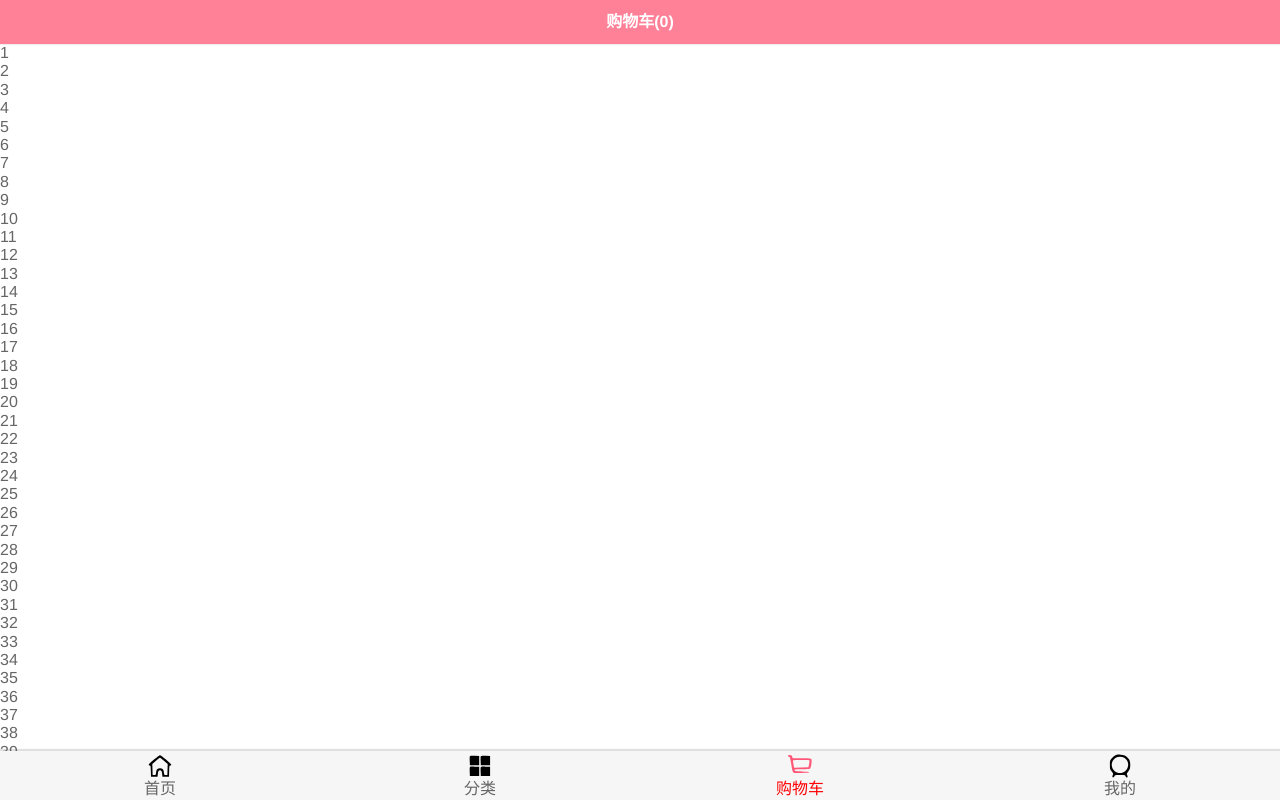
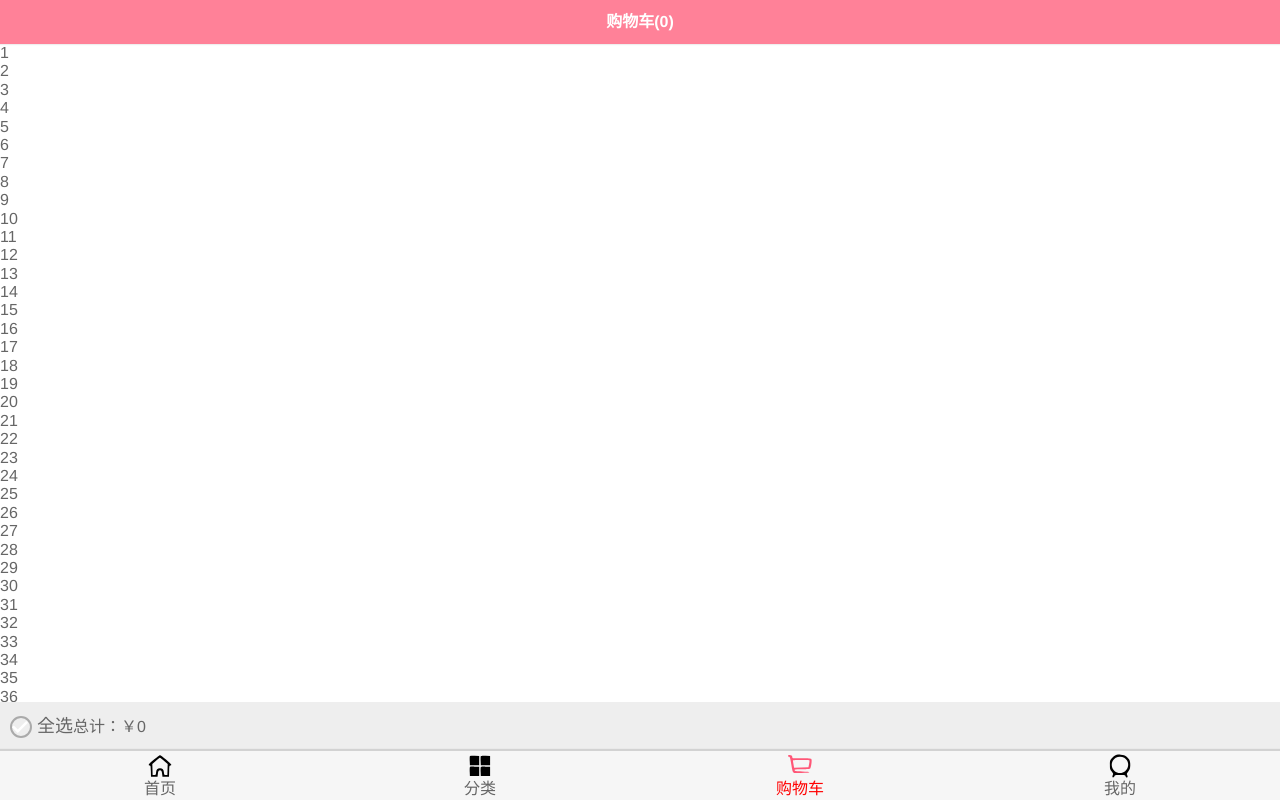
Before and after one commit to panStart/supermall, a Vue app: page /cart in a window 1280 px wide. Built offline with nearby package versions, Linux system fonts and the light colour scheme.

Commit message:
10/14晚

```diff
--- a/src/store/actions.js
+++ b/src/store/actions.js
@@ -15,6 +15,8 @@ addCart(context, payload) {
             return true
         }
     })
+    console.log(context.state.cartList);
+
     if(!flag){
         payload.count = 1
         // context.
--- a/src/store/index.js
+++ b/src/store/index.js
@@ -6,9 +6,10 @@ import actions from './actions'
 import getters from './getters'
 Vue.use(Vuex)
 
+var cartList = JSON.parse(localStorage.getItem('cartList')||'[]')
 const state = {
     //用一个变量存储
-    cartList: []
+    cartList: cartList
 }
 const store = new Vuex.Store({
     state,
--- a/src/store/mutations.js
+++ b/src/store/mutations.js
@@ -23,9 +23,12 @@ export default {
     // }
     [ADD_COUNTER](state, payload){
         payload.count++
+        // localStorage.setItem('cartList',JSON.stringify(payload))
     },
     [ADD_TO_CART](state, payload){
         payload.checked = true
+
         state.cartList.push(payload)
+        // localStorage.setItem('cartList',JSON.stringify(payload))
     }
 }
--- a/src/views/cart/cart.vue
+++ b/src/views/cart/cart.vue
@@ -5,11 +5,13 @@
       </nav-bar>
       <!-- 商品列表 -->
       <cart-list></cart-list>
+      <cart-bottom-bar></cart-bottom-bar>
   </div>
 </template>
 <script>
 import NavBar from 'components/common/navbar/NavBar'
 import CartList from './childComps/CartList'
+import CartBottomBar from './childComps/CartBottomBar'
 //vuex里的getters转化成计算属性
 import { mapGetters } from 'vuex'
 export default {
@@ -20,7 +22,8 @@ export default {
   },
   components: {
     NavBar,
-    CartList
+    CartList,
+    CartBottomBar
   },
   computed: {
     //1.计算属性
--- a/src/views/cart/childComps/CartBottomBar.vue
+++ b/src/views/cart/childComps/CartBottomBar.vue
@@ -1,13 +1,56 @@
 <template>
-
+  <div class="bottom-bar">
+      <div class="check-content">
+          <check-button class="check-btn"></check-button>
+          <span>全选</span>
+      </div>
+      <div>总计：{{totalPrice}}</div>
+  </div>
 </template>
 
 <script>
+import CheckButton from 'components/content/checkButton/CheckButton'
 export default {
-
+    components:{
+        CheckButton
+    },
+    computed: {
+        totalPrice(){
+            return "￥" + this.$store.state.cartList.filter(item => {
+                return item.checked
+            }).reduce((preValue,item) => {
+                return preValue + item.price * item.count
+            },0)
+        }
+    }
 }
 </script>
 
-<style>
+<style scoped>
+    .bottom-bar{
+        position: relative;
+        display: flex;
 
+        height: 49px;
+        line-height: 49px;
+        /* bottom: 40px */
+
+        background-color:#eee;
+
+
+
+
+    }
+    .check-content{
+        display: flex;
+        align-items:center;
+        margin-left: 10px;
+        font-size: 18px
+    }
+    .check-btn{
+        width: 22px;
+        height: 22px;
+        line-height: 22px;
+        margin-right: 5px;
+    }
 </style>
--- a/src/views/cart/childComps/CartList.vue
+++ b/src/views/cart/childComps/CartList.vue
@@ -114,7 +114,7 @@ export default {
 
 <style scoped>
 .cart_list{
-     height: calc(100% - 44px - 49px);
+     height: calc(100% - 44px - 49px - 49px);
 }
 .content{
     height: 100%;
--- a/src/views/cart/childComps/CartListItem.vue
+++ b/src/views/cart/childComps/CartListItem.vue
@@ -11,7 +11,7 @@
                 <div class="item-title">{{ product.title}}</div>
                 <div class="item-desc">商品描述: 真的好</div>
                 <div class="info-bottom">
-                    <div class="item-price left">¥100</div>
+                    <div class="item-price left">¥{{product.price}}</div>
                     <div class="item-count right">x{{product.count}}</div>
                 </div>
             </div>
```
Also changed, not shown: 1 other file (tests, documents, lock files or other folders).
